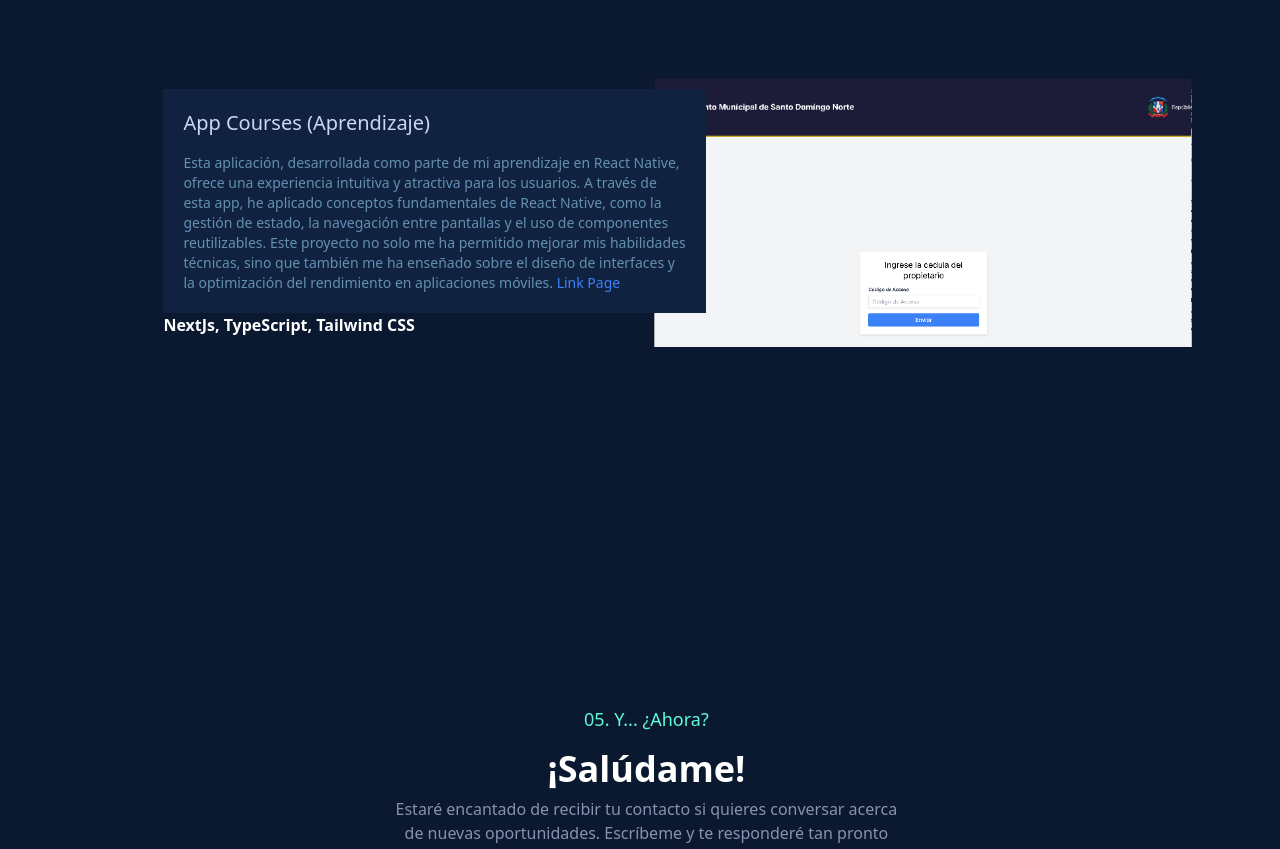
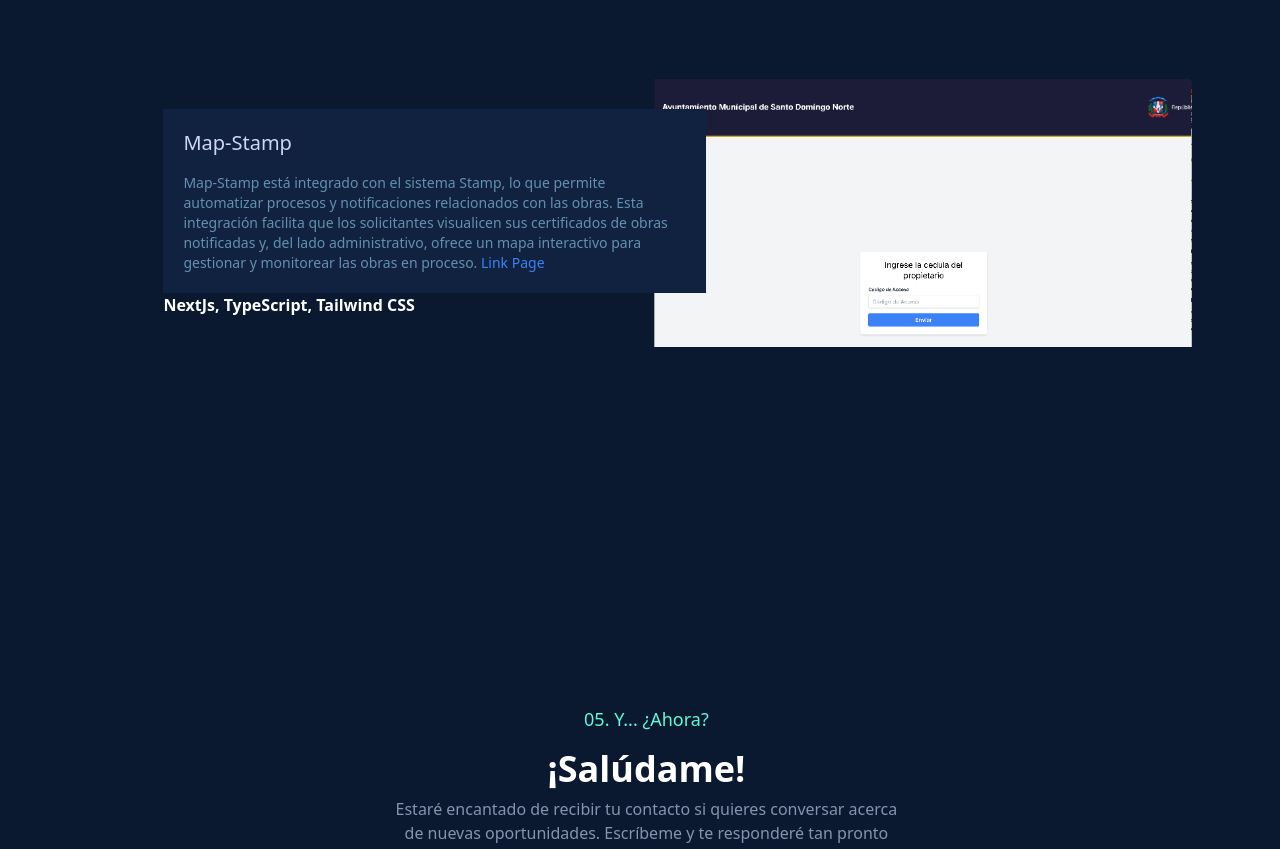
Before and after one commit to Adoni1234/adonidanielM-portafolio, an Angular app: page / in a window 1280 px wide. Shown: the part 2388-3237 px from the top of the page. Built offline with nearby package versions, Linux system fonts and the light colour scheme.

Commit message:
changig text

```diff
--- a/src/app/components/Project.component.ts
+++ b/src/app/components/Project.component.ts
@@ -85,10 +85,9 @@ import { Component, HostListener } from "@angular/core";
 
    <div class="absolute top-1/2 transform -translate-y-1/2 -left-[9%]  w-[60%] lg:w-[65%] p-5">
       <div  class="h-auto bg-[#112240]  p-5">
-         <h2 class="text-[#CCD6F6] text-xl mb-4">App Courses (Aprendizaje)</h2>
+         <h2 class="text-[#CCD6F6] text-xl mb-4">Map-Stamp</h2>
            <p class="text-[#6390B0]  text-sm md:text-sm lg:text-md xl:text-2xl" [ngStyle]="{'font-size': resoution_display, 'line-height' : resolution_display_height}">
-            Esta aplicación, desarrollada como parte de mi aprendizaje en React Native, ofrece una experiencia intuitiva y atractiva para los usuarios. A través de esta app, he aplicado conceptos fundamentales de React Native, como la gestión de estado, la navegación entre pantallas y el uso de componentes reutilizables. Este proyecto no solo me ha permitido mejorar mis habilidades técnicas, sino que también me ha enseñado sobre el diseño de interfaces y la optimización del rendimiento en aplicaciones móviles.
-           <a class="text-blue-500 " href="https://maps-stamp.vercel.app/map/asdn">Link Page </a>
+           Map-Stamp está integrado con el sistema Stamp, lo que permite automatizar procesos y notificaciones relacionados con las obras. Esta integración facilita que los solicitantes visualicen sus certificados de obras notificadas y, del lado administrativo, ofrece un mapa interactivo para gestionar y monitorear las obras en proceso.           <a class="text-blue-500 " href="https://maps-stamp.vercel.app/map/asdn">Link Page </a>
           </p>
          </div>
          <p class="text-white text-md text-start font-bold">NextJs, TypeScript, Tailwind CSS</p>
```
